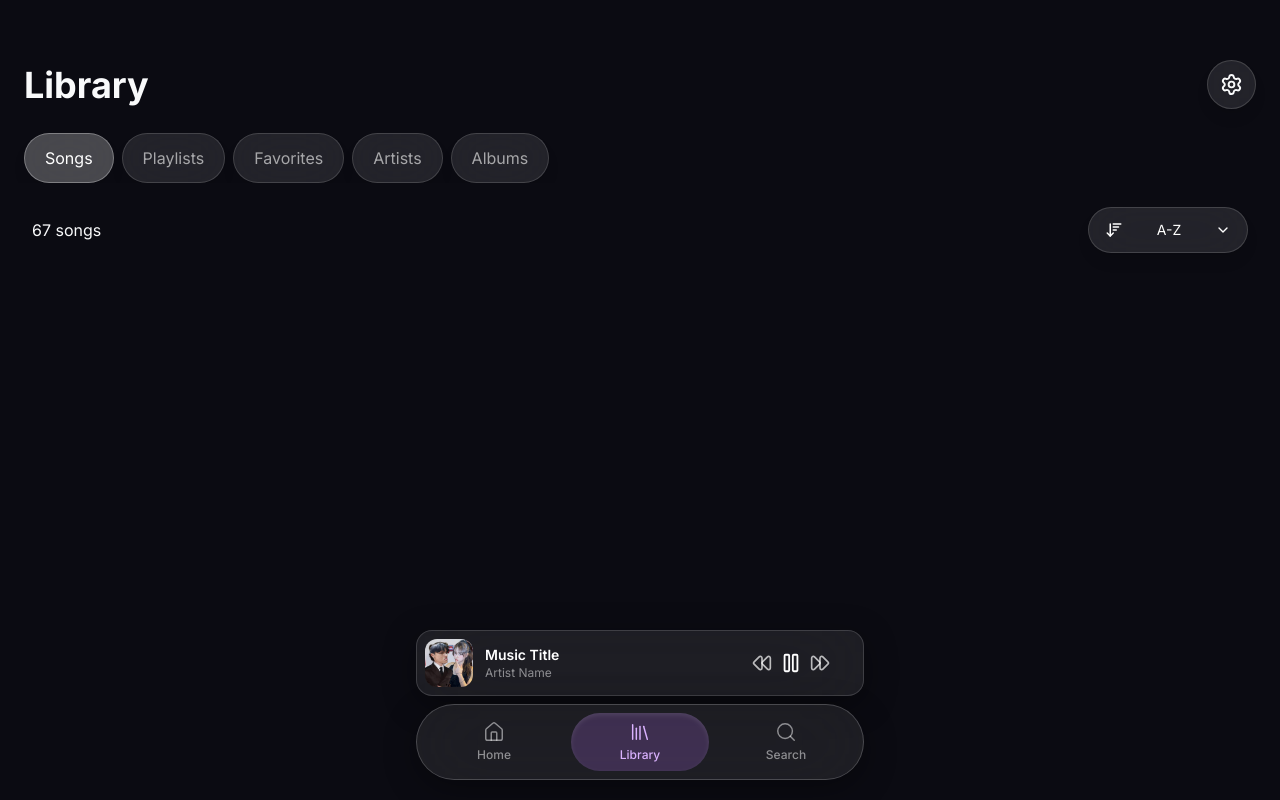
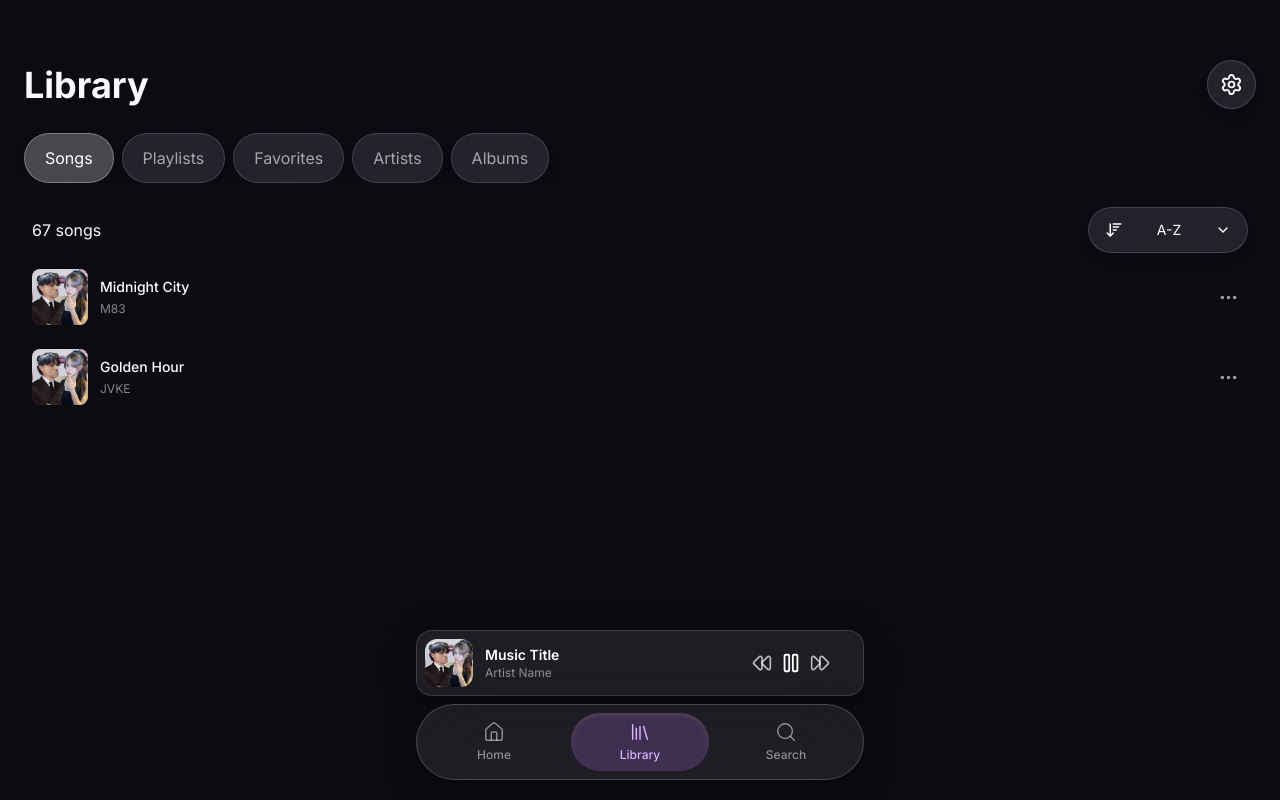
Before and after one commit to M3NGSZE/Music-App, a React (Vite) app: page /library in a window 1280 px wide. Built offline with nearby package versions, Linux system fonts and the light colour scheme.

Commit message:
card display all music

```diff
--- /dev/null
+++ b/src/features/library/components/SongCard.tsx
@@ -0,0 +1,57 @@
+import { MoreHorizontal } from "lucide-react";
+
+export interface Song {
+    id: string;
+    title: string;
+    artist: string;
+    coverUrl?: string;
+}
+
+interface SongCardProps {
+    song: Song;
+    onClick?: () => void;
+    onMoreClick?: () => void;
+}
+
+export default function SongCard({
+    song,
+    onClick,
+    onMoreClick,
+}: SongCardProps) {
+    return (
+        <div
+            onClick={onClick}
+            className="flex items-center gap-3 rounded-xl p-2 transition-colors hover:bg-white/5"
+        >
+            {/* Album Cover */}
+            <img
+                src={song.coverUrl || "/assets/images/default-cover.png"}
+                alt={song.title}
+                className="h-14 w-14 shrink-0 rounded-lg object-cover"
+            />
+
+            {/* Song Information */}
+            <div className="min-w-0 flex-1">
+                <h3 className="truncate text-sm font-medium text-white">
+                    {song.title}
+                </h3>
+
+                <p className="mt-1 truncate text-xs text-white/50">
+                    {song.artist}
+                </p>
+            </div>
+
+            {/* More Options */}
+            <button
+                onClick={(e) => {
+                    e.stopPropagation();
+                    onMoreClick?.();
+                }}
+                className="flex h-10 w-10 shrink-0 items-center justify-center rounded-full text-white/60 transition-colors hover:bg-white/10 hover:text-white"
+                aria-label={`More options for ${song.title}`}
+            >
+                <MoreHorizontal size={21} />
+            </button>
+        </div>
+    );
+}
--- a/src/features/library/components/SongList.tsx
+++ b/src/features/library/components/SongList.tsx
@@ -1,20 +1,45 @@
 import { useState } from "react";
 import type { LibrarySortOption } from "./LibrarySort";
 import LibrarySort from "./LibrarySort";
+import SongCard, { type Song } from "./SongCard";
 
+const songs: Song[] = [
+    {
+        id: "1",
+        title: "Midnight City",
+        artist: "M83",
+        coverUrl: "public/assets/music/album-cover.jpg",
+    },
+    {
+        id: "2",
+        title: "Golden Hour",
+        artist: "JVKE",
+        coverUrl: "public/assets/music/album-cover.jpg",
+    },
+];
 const SongList = () => {
 
     const [ sortBy, setSortBy ] = useState<LibrarySortOption>("A-Z");
 
     return (
         <div className="flex flex-col">
-            <div className="flex items-center justify-between px-2">
+            <div className="flex items-center justify-between px-2 mb-2">
                 <span>67 songs</span>
                 <LibrarySort
                     sortBy={sortBy}
                     onSortChange={setSortBy}
                 />
             </div>
+            <div className="flex flex-col gap-2">
+            {songs.map((song) => (
+                <SongCard
+                    key={song.id}
+                    song={song}
+                    onClick={() => console.log("Play:", song.title)}
+                    onMoreClick={() => console.log("More:", song.title)}
+                />
+            ))}
+        </div>
         </div>
     )
 }
```
